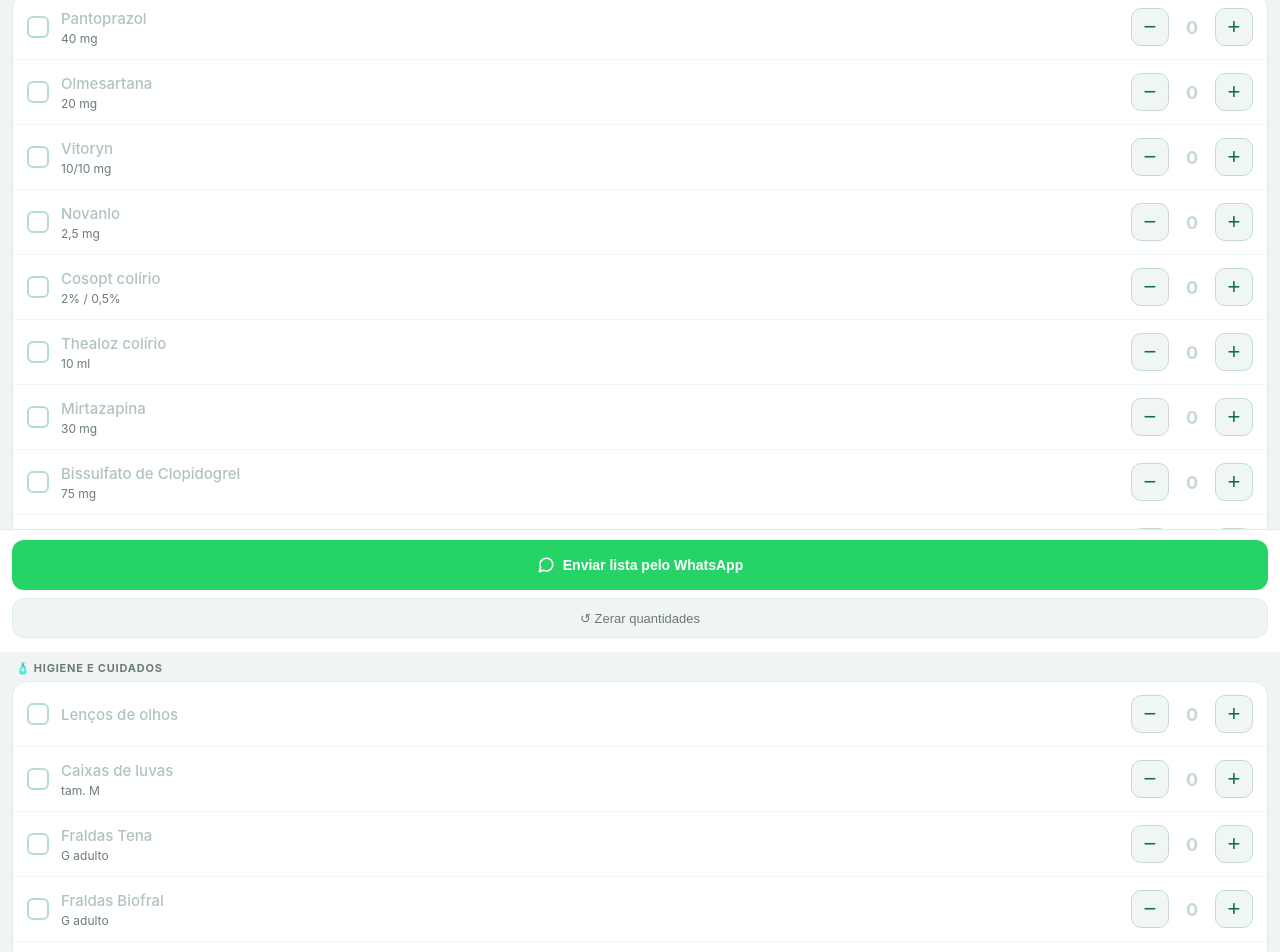
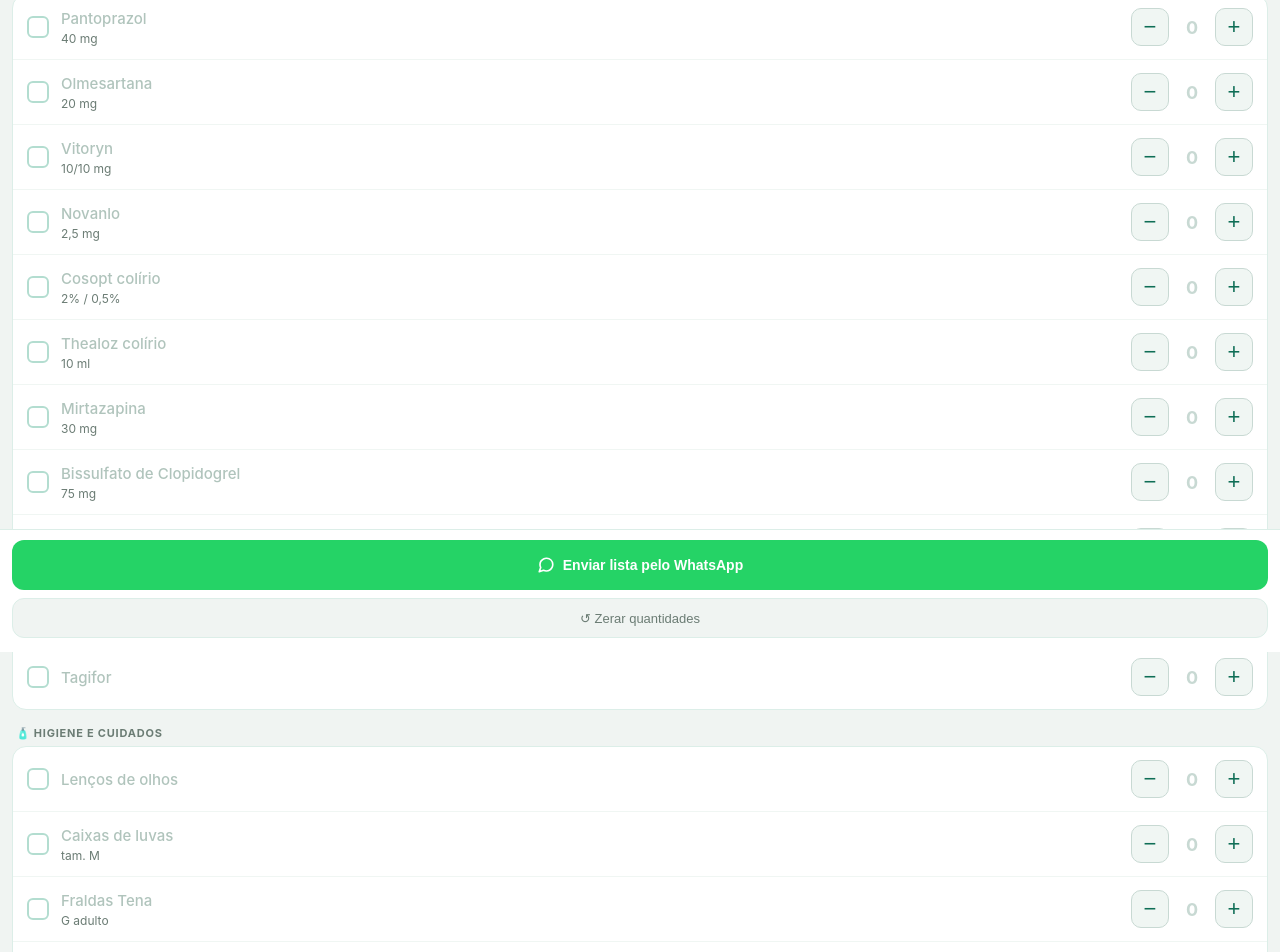
Before and after one commit to flima622003622003/comprasremedios, a plain HTML site: page index.html in a window 1280 px wide. Shown: the part 148-1100 px from the top of the page. Drawn offline with Linux system fonts and the light colour scheme.

Commit message:
Adiciona Tagifor à lista de medicamentos
Co-Authored-By: Claude Opus 5.5 <noreply@anthropic.com>

```diff
--- a/index.html
+++ b/index.html
@@ -318,6 +318,7 @@ const GRUPOS = [
       { id: 18, nome: "Bissulfato de Clopidogrel",  dose: "75 mg",     qtdOriginal: 0 },
       { id: 19, nome: "Procorolan",                 dose: "5 mg",      qtdOriginal: 0 },
       { id: 20, nome: "Clonazepam",                 dose: "0,5 mg",    qtdOriginal: 0 },
+      { id: 23, nome: "Tagifor",                    dose: "",          qtdOriginal: 0 },
     ]
   },
   {
```
